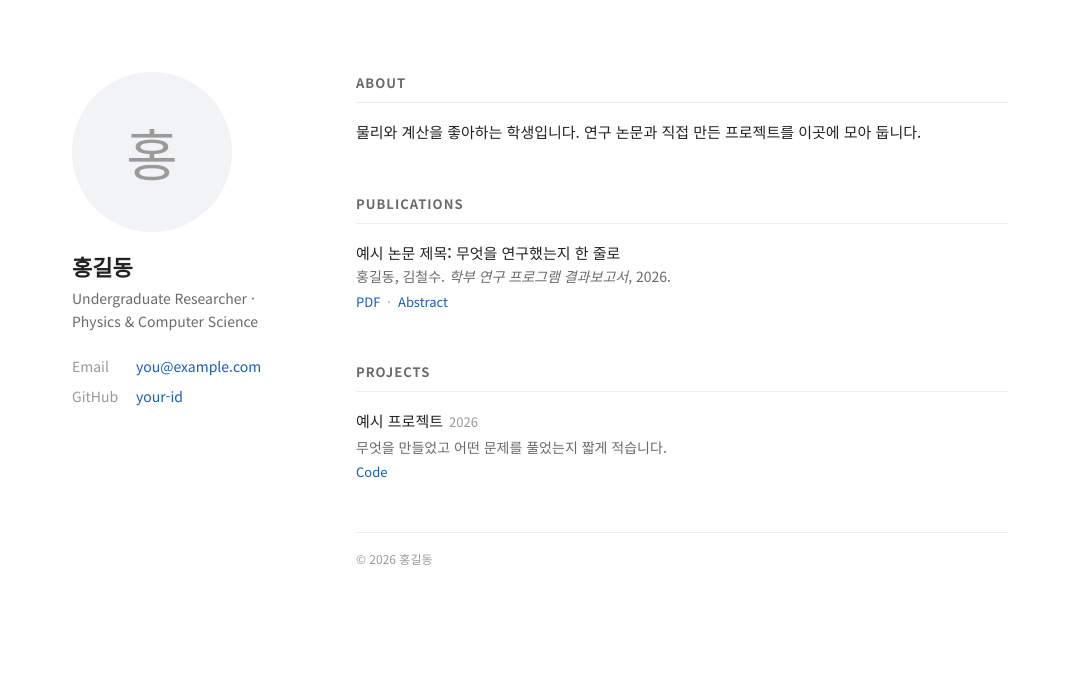
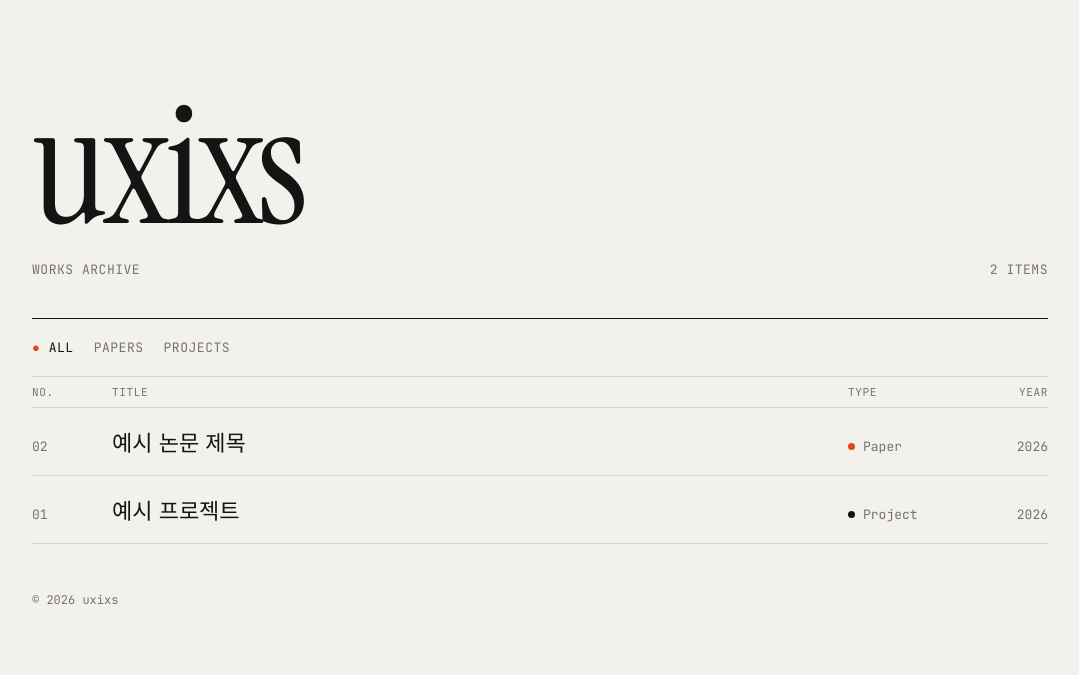
Before and after one commit to uxixs/uxixs.github.io, a plain HTML site: page index.html in a window 1280 px wide. Shown: the whole page, without its empty margins (100-1179 px from the left). Drawn offline with Linux system fonts and the light colour scheme.

Commit message:
Rebuild as works-only archive page
Drop the personal profile. Single works list (papers and projects)
as a numbered index with type filter and expandable details.

Co-Authored-By: Claude Opus 5.5 <noreply@anthropic.com>

```diff
--- a/data.js
+++ b/data.js
@@ -1,44 +1,39 @@
 // =============================================================
 //  이 파일만 고치면 사이트 내용이 바뀝니다.
-//  논문 추가:   papers 배열에 { ... } 한 덩어리 추가 + PDF를 papers/ 폴더에 넣기
-//  작업물 추가: projects 배열에 { ... } 한 덩어리 추가 + 썸네일을 images/ 폴더에 넣기
-//  쓰지 않는 항목(link, code 등)은 지우거나 "" 로 두면 버튼이 안 보입니다.
+//
+//  새 작업 추가: works 배열 맨 위에 { ... } 한 덩어리를 복사해서 붙이고 내용 수정
+//    type   : "paper" (논문/글) 또는 "project" (만든 것)
+//    file   : PDF 등 파일 → papers/ 폴더에 넣고 경로 적기
+//    image  : 미리보기 이미지 → images/ 폴더에 넣고 경로 적기
+//    link / code : 외부 주소, 코드 저장소
+//  쓰지 않는 항목은 "" 로 두면 화면에 안 나옵니다.
 // =============================================================
 
 window.SITE = {
-  name: "홍길동",
-  role: "Undergraduate Researcher · Physics & Computer Science",
-  bio: "물리와 계산을 좋아하는 학생입니다. 연구 논문과 직접 만든 프로젝트를 이곳에 모아 둡니다.",
-  photo: "",                       // 예: "images/me.jpg" (비우면 이니셜 표시)
-  links: {
-    email: "you@example.com",
-    github: "https://github.com/your-id",
-    scholar: "",                   // Google Scholar 주소
-    cv: ""                         // 예: "papers/cv.pdf"
-  },
+  title: "uxixs",
+  subtitle: "Works archive",
 
-  papers: [
+  works: [
     {
-      title: "예시 논문 제목: 무엇을 연구했는지 한 줄로",
-      authors: "홍길동, 김철수",
-      venue: "학부 연구 프로그램 결과보고서",
+      type: "paper",
+      title: "예시 논문 제목",
       year: 2026,
-      abstract: "논문 요약을 두세 문장으로 적습니다. 'Abstract'를 누르면 펼쳐집니다.",
-      pdf: "papers/example.pdf",   // papers/ 폴더에 넣은 PDF 파일 이름
-      link: "",                    // arXiv, 학회 페이지 등 외부 링크
-      code: "",                    // 관련 코드 저장소
+      description: "무엇을 연구했는지 두세 문장으로 적습니다.",
+      file: "papers/example.pdf",
+      link: "",
+      code: "",
+      image: "",
       tags: ["Physics", "Simulation"]
-    }
-  ],
-
-  projects: [
+    },
     {
+      type: "project",
       title: "예시 프로젝트",
+      year: 2026,
       description: "무엇을 만들었고 어떤 문제를 풀었는지 짧게 적습니다.",
-      image: "",                   // 예: "images/project1.png" (비우면 기본 색 블록)
-      year: 2026,
-      demo: "",                    // 실행해 볼 수 있는 주소
-      code: "https://github.com/your-id/project",
+      file: "",
+      link: "",
+      code: "https://github.com/uxixs",
+      image: "",
       tags: ["Python", "Web"]
     }
   ]
--- a/index.html
+++ b/index.html
@@ -3,40 +3,28 @@
 <head>
   <meta charset="utf-8">
   <meta name="viewport" content="width=device-width, initial-scale=1">
-  <title>Portfolio</title>
-  <meta name="description" content="Papers and projects">
+  <title>Works</title>
+  <meta name="description" content="Works archive">
   <link rel="preconnect" href="https://fonts.googleapis.com">
   <link rel="preconnect" href="https://fonts.gstatic.com" crossorigin>
-  <link href="https://fonts.googleapis.com/css2?family=Noto+Sans+KR:wght@400;500;700&display=swap" rel="stylesheet">
+  <link href="https://fonts.googleapis.com/css2?family=Instrument+Serif:ital@0;1&family=JetBrains+Mono:wght@400;500&family=Noto+Sans+KR:wght@400;500;700&display=swap" rel="stylesheet">
   <link rel="stylesheet" href="style.css">
 </head>
 <body>
-  <div class="layout">
-    <aside class="profile">
-      <div class="avatar" id="avatar"></div>
-      <h1 id="name"></h1>
-      <p class="role" id="role"></p>
-      <ul class="links" id="links"></ul>
-    </aside>
+  <div class="page">
+    <header class="masthead">
+      <h1 id="title"></h1>
+      <p class="sub"><span id="subtitle"></span><span class="count" id="count"></span></p>
+    </header>
 
-    <main class="content">
-      <section id="about">
-        <h2>About</h2>
-        <p id="bio"></p>
-      </section>
+    <nav class="filters" id="filters" aria-label="종류별 보기"></nav>
 
-      <section id="papers">
-        <h2>Publications</h2>
-        <ul class="pubs" id="paper-list"></ul>
-      </section>
+    <div class="index-head" aria-hidden="true">
+      <span>No.</span><span>Title</span><span>Type</span><span>Year</span>
+    </div>
+    <ol class="works" id="works"></ol>
 
-      <section id="projects">
-        <h2>Projects</h2>
-        <ul class="projects" id="project-list"></ul>
-      </section>
-
-      <footer class="foot" id="foot"></footer>
-    </main>
+    <footer class="foot" id="foot"></footer>
   </div>
 
   <script src="data.js"></script>
--- a/main.js
+++ b/main.js
@@ -1,65 +1,72 @@
 (function () {
   const S = window.SITE || {};
-  const L = S.links || {};
   const $ = (id) => document.getElementById(id);
   const esc = (s) => String(s ?? "").replace(/[&<>"']/g, (c) =>
     ({ "&": "&amp;", "<": "&lt;", ">": "&gt;", '"': "&quot;", "'": "&#39;" }[c]));
-  const a = (href, label) => `<a href="${esc(href)}" target="_blank" rel="noopener">${label}</a>`;
-  const byYear = (list) => [...(list || [])].sort((x, y) => (y.year || 0) - (x.year || 0));
+  const TYPE_LABEL = { paper: "Paper", project: "Project" };
+  const hasKorean = (s) => /[가-힣]/.test(s || "");
 
-  // ---- profile ----
-  document.title = S.name || "Portfolio";
-  $("name").textContent = S.name || "";
-  $("role").textContent = S.role || "";
-  $("bio").textContent = S.bio || "";
-  const av = $("avatar");
-  if (S.photo) av.style.backgroundImage = `url("${S.photo}")`;
-  else av.textContent = (S.name || "?").trim().charAt(0);
+  const works = [...(S.works || [])].sort((a, b) => (b.year || 0) - (a.year || 0));
+  const types = [...new Set(works.map((w) => w.type).filter(Boolean))];
+  let filter = "all";
 
-  const links = [
-    L.email && ["Email", `mailto:${L.email}`, L.email],
-    L.github && ["GitHub", L.github, L.github.replace(/^https?:\/\/(www\.)?github\.com\//, "")],
-    L.scholar && ["Scholar", L.scholar, "Google Scholar"],
-    L.cv && ["CV", L.cv, "PDF"],
-  ].filter(Boolean);
-  $("links").innerHTML = links
-    .map(([k, href, label]) => `<li><span class="k">${k}</span>${a(href, esc(label))}</li>`)
-    .join("");
+  document.title = S.title || "Works";
+  $("title").textContent = S.title || "Works";
+  $("subtitle").textContent = S.subtitle || "";
+  $("foot").textContent = `© ${new Date().getFullYear()} ${S.title || ""}`;
 
-  // ---- publications ----
-  const papers = byYear(S.papers);
-  $("paper-list").innerHTML = papers.length ? papers.map((p, i) => {
-    const btns = [
-      p.pdf && a(p.pdf, "PDF"),
-      p.abstract && `<button data-abs="${i}">Abstract</button>`,
-      p.link && a(p.link, "Link"),
-      p.code && a(p.code, "Code"),
-    ].filter(Boolean).join("");
-    return `<li>
-      <div class="pub-title">${esc(p.title)}</div>
-      <div class="pub-meta">${esc(p.authors)}${p.venue ? `. <em>${esc(p.venue)}</em>` : ""}${p.year ? `, ${esc(p.year)}` : ""}.</div>
-      ${btns ? `<div class="pub-links">${btns}</div>` : ""}
-      ${p.abstract ? `<p class="abstract" id="abs-${i}">${esc(p.abstract)}</p>` : ""}
-    </li>`;
-  }).join("") : `<li class="empty">준비 중입니다.</li>`;
-  $("paper-list").addEventListener("click", (e) => {
-    const b = e.target.closest("[data-abs]");
-    if (b) $("abs-" + b.dataset.abs).classList.toggle("open");
+  function renderFilters() {
+    const opts = [["all", "All"], ...types.map((t) => [t, (TYPE_LABEL[t] || t) + "s"])];
+    $("filters").innerHTML = types.length > 1
+      ? opts.map(([k, label]) => `<button data-f="${esc(k)}" class="${k === filter ? "active" : ""}">${esc(label)}</button>`).join("")
+      : "";
+  }
+
+  function renderWorks() {
+    const list = filter === "all" ? works : works.filter((w) => w.type === filter);
+    $("count").textContent = `${list.length} ${list.length === 1 ? "item" : "items"}`;
+    if (!list.length) { $("works").innerHTML = `<li class="empty">Nothing here yet.</li>`; return; }
+
+    $("works").innerHTML = list.map((w, i) => {
+      const no = String(list.length - i).padStart(2, "0");
+      const links = [
+        w.file && [w.file, w.type === "paper" ? "PDF" : "File"],
+        w.link && [w.link, "Open"],
+        w.code && [w.code, "Code"],
+      ].filter(Boolean);
+      return `<li>
+        <button class="row" aria-expanded="false">
+          <span class="no">${no}</span>
+          <span class="ttl${hasKorean(w.title) ? " ko" : ""}">${esc(w.title)}</span>
+          <span class="type ${esc(w.type)}">${esc(TYPE_LABEL[w.type] || w.type || "")}</span>
+          <span class="yr">${esc(w.year || "")}</span>
+        </button>
+        <div class="detail">
+          <div class="body">
+            ${w.description ? `<p>${esc(w.description)}</p>` : ""}
+            ${w.tags && w.tags.length ? `<div class="tags">${w.tags.map((t) => "#" + esc(t)).join("  ")}</div>` : ""}
+            ${links.length ? `<div class="actions">${links.map(([h, l]) => `<a href="${esc(h)}" target="_blank" rel="noopener">${l}</a>`).join("")}</div>` : ""}
+          </div>
+          ${w.image ? `<div class="img" style="background-image:url('${esc(w.image)}')"></div>` : ""}
+        </div>
+      </li>`;
+    }).join("");
+  }
+
+  $("filters").addEventListener("click", (e) => {
+    const b = e.target.closest("[data-f]");
+    if (!b) return;
+    filter = b.dataset.f;
+    renderFilters(); renderWorks();
+  });
+  $("works").addEventListener("click", (e) => {
+    const row = e.target.closest(".row");
+    if (!row) return;
+    const li = row.parentElement;
+    const open = li.classList.toggle("open");
+    row.setAttribute("aria-expanded", open);
   });
 
-  // ---- projects ----
-  const projects = byYear(S.projects);
-  $("project-list").innerHTML = projects.length ? projects.map((p) => {
-    const btns = [p.demo && a(p.demo, "Demo"), p.code && a(p.code, "Code")].filter(Boolean).join("");
-    return `<li>
-      ${p.image ? `<div class="thumb" style="background-image:url('${esc(p.image)}')"></div>` : ""}
-      <div>
-        <span class="proj-title">${esc(p.title)}</span>${p.year ? `<span class="proj-year">${esc(p.year)}</span>` : ""}
-        <p class="proj-desc">${esc(p.description)}</p>
-        ${btns ? `<div class="pub-links">${btns}</div>` : ""}
-      </div>
-    </li>`;
-  }).join("") : `<li class="empty">준비 중입니다.</li>`;
-
-  $("foot").textContent = `© ${new Date().getFullYear()} ${S.name || ""}`;
+  renderFilters();
+  renderWorks();
 })();
--- a/style.css
+++ b/style.css
@@ -1,32 +1,31 @@
 :root {
-  --bg: #ffffff;
-  --text: #222222;
-  --muted: #6a6a6a;
-  --faint: #9a9a9a;
-  --line: #ececec;
-  --link: #1a5fb4;
-  --avatar-bg: #f1f3f5;
-  --sans: "Noto Sans KR", -apple-system, BlinkMacSystemFont, "Segoe UI", sans-serif;
+  --bg: #f3f1ec;
+  --text: #141414;
+  --muted: #77736b;
+  --line: #d8d4cb;
+  --hover: #e9e6df;
+  --accent: #e2471b;
+  --display: "Instrument Serif", "Times New Roman", serif;
+  --mono: "JetBrains Mono", ui-monospace, monospace;
+  --sans: "Noto Sans KR", -apple-system, "Segoe UI", sans-serif;
 }
 @media (prefers-color-scheme: dark) {
   :root:not([data-theme="light"]) {
-    --bg: #161718;
-    --text: #e6e6e6;
-    --muted: #a3a3a3;
-    --faint: #7a7a7a;
-    --line: #2a2b2d;
-    --link: #7fb0ff;
-    --avatar-bg: #222426;
+    --bg: #121212;
+    --text: #eceae4;
+    --muted: #8d8a83;
+    --line: #2c2b29;
+    --hover: #1b1b1a;
+    --accent: #ff6a3d;
   }
 }
 :root[data-theme="dark"] {
-  --bg: #161718;
-  --text: #e6e6e6;
-  --muted: #a3a3a3;
-  --faint: #7a7a7a;
-  --line: #2a2b2d;
-  --link: #7fb0ff;
-  --avatar-bg: #222426;
+  --bg: #121212;
+  --text: #eceae4;
+  --muted: #8d8a83;
+  --line: #2c2b29;
+  --hover: #1b1b1a;
+  --accent: #ff6a3d;
 }
 
 * { box-sizing: border-box; }
@@ -34,82 +33,99 @@ body {
   margin: 0;
   background: var(--bg);
   color: var(--text);
-  font: 15px/1.7 var(--sans);
+  font: 15px/1.6 var(--sans);
   -webkit-font-smoothing: antialiased;
 }
-a { color: var(--link); text-decoration: none; }
-a:hover { text-decoration: underline; }
+a { color: inherit; }
+::selection { background: var(--accent); color: var(--bg); }
 
-/* two columns */
-.layout {
-  max-width: 1000px;
-  margin: 0 auto;
-  padding: 72px 32px;
-  display: grid;
-  grid-template-columns: 220px 1fr;
-  gap: 64px;
+.page { max-width: 1080px; margin: 0 auto; padding: 0 32px; }
+
+/* masthead */
+.masthead { padding: 96px 0 40px; border-bottom: 1px solid var(--text); }
+.masthead h1 {
+  font: 400 clamp(64px, 13vw, 168px)/.85 var(--display);
+  letter-spacing: -0.02em;
+  margin: 0;
+}
+.sub {
+  display: flex; justify-content: space-between; align-items: baseline;
+  margin: 24px 0 0; font: 13px var(--mono); color: var(--muted); text-transform: uppercase; letter-spacing: .04em;
 }
 
-/* left: profile */
-.profile { position: sticky; top: 72px; align-self: start; }
-.avatar {
-  width: 160px; height: 160px; border-radius: 50%;
-  background: var(--avatar-bg) center/cover no-repeat;
-  display: grid; place-items: center;
-  font-size: 56px; font-weight: 500; color: var(--faint);
-  margin-bottom: 20px;
+/* filters */
+.filters { display: flex; gap: 20px; padding: 20px 0; font: 13px var(--mono); }
+.filters button {
+  font: inherit; background: none; border: 0; padding: 0; cursor: pointer;
+  color: var(--muted); text-transform: uppercase; letter-spacing: .04em;
 }
-.profile h1 { font-size: 22px; font-weight: 700; margin: 0; line-height: 1.3; }
-.role { color: var(--muted); font-size: 14px; margin: 6px 0 18px; }
-.links { list-style: none; padding: 0; margin: 0; font-size: 14px; }
-.links li { padding: 3px 0; }
-.links .k { display: inline-block; width: 64px; color: var(--faint); }
+.filters button:hover { color: var(--text); }
+.filters button.active { color: var(--text); }
+.filters button.active::before { content: "● "; color: var(--accent); }
 
-/* right: content */
-section { margin-bottom: 48px; }
-h2 {
-  font-size: 13px; font-weight: 700; letter-spacing: .08em; text-transform: uppercase;
-  color: var(--muted); margin: 0 0 16px; padding-bottom: 8px; border-bottom: 1px solid var(--line);
+/* index table */
+.index-head, .row {
+  display: grid;
+  grid-template-columns: 64px 1fr 120px 64px;
+  gap: 16px;
+  align-items: baseline;
 }
-#about p { margin: 0; }
+.index-head {
+  font: 11px var(--mono); color: var(--muted); text-transform: uppercase; letter-spacing: .06em;
+  padding: 8px 0; border-top: 1px solid var(--line); border-bottom: 1px solid var(--line);
+}
+.index-head span:last-child, .row .yr { text-align: right; }
 
-/* publications */
-.pubs, .projects { list-style: none; margin: 0; padding: 0; }
-.pubs li { margin-bottom: 22px; }
-.pub-title { font-weight: 500; }
-.pub-meta { color: var(--muted); font-size: 14px; }
-.pub-meta em { font-style: italic; }
-.pub-links { font-size: 13px; margin-top: 2px; }
-.pub-links a, .pub-links button {
-  font: inherit; color: var(--link); background: none; border: 0; padding: 0; cursor: pointer;
+.works { list-style: none; margin: 0; padding: 0; }
+.works li { border-bottom: 1px solid var(--line); }
+.row {
+  width: 100%; padding: 20px 0; cursor: pointer;
+  background: none; border: 0; color: inherit; text-align: left; font: inherit;
+  transition: background .15s, padding .15s;
 }
-.pub-links button:hover { text-decoration: underline; }
-.pub-links > * + *::before { content: "·"; color: var(--faint); margin: 0 7px; display: inline-block; }
-.abstract {
-  display: none; margin: 8px 0 0; font-size: 14px; color: var(--muted);
-  padding-left: 12px; border-left: 2px solid var(--line);
+.row:hover { background: var(--hover); padding-left: 8px; padding-right: 8px; }
+.row .no, .row .type, .row .yr { font: 13px var(--mono); color: var(--muted); }
+.row .ttl { font: 400 clamp(22px, 3vw, 30px)/1.2 var(--display); }
+.row .ttl.ko { font-family: var(--sans); font-weight: 500; font-size: clamp(18px, 2.4vw, 22px); }
+.row:hover .ttl { color: var(--accent); }
+.row .type::before { content: ""; display: inline-block; width: 7px; height: 7px; border-radius: 50%; margin-right: 8px; background: var(--muted); vertical-align: 1px; }
+.row .type.paper::before { background: var(--accent); }
+.row .type.project::before { background: var(--text); }
+
+/* expanded detail */
+.detail {
+  display: none;
+  grid-template-columns: 64px 1fr 1fr;
+  gap: 16px;
+  padding: 0 0 28px;
 }
-.abstract.open { display: block; }
+li.open .detail { display: grid; }
+li.open .row .ttl { color: var(--accent); }
+.detail .body { grid-column: 2; max-width: 52ch; }
+.detail .body p { margin: 0 0 16px; color: var(--text); }
+.detail .img { grid-column: 3; aspect-ratio: 4/3; background: var(--hover) center/cover no-repeat; border: 1px solid var(--line); }
+.tags { font: 12px var(--mono); color: var(--muted); margin-bottom: 16px; }
+.actions { display: flex; flex-wrap: wrap; gap: 8px; }
+.actions a {
+  font: 12px var(--mono); text-transform: uppercase; letter-spacing: .04em; text-decoration: none;
+  padding: 7px 12px; border: 1px solid var(--text); border-radius: 999px;
+}
+.actions a:hover { background: var(--text); color: var(--bg); }
+.actions a::after { content: " ↗"; }
 
-/* projects */
-.projects li { display: flex; gap: 16px; margin-bottom: 22px; align-items: flex-start; }
-.thumb {
-  flex: none; width: 120px; aspect-ratio: 4/3; border-radius: 4px;
-  background: var(--avatar-bg) center/cover no-repeat; border: 1px solid var(--line);
+.empty { padding: 40px 0; color: var(--muted); font: 13px var(--mono); }
+.foot { padding: 48px 0 64px; font: 12px var(--mono); color: var(--muted); }
+
+/* mobile */
+@media (max-width: 680px) {
+  .page { padding: 0 16px; }
+  .masthead { padding-top: 56px; }
+  .index-head { display: none; }
+  .row { grid-template-columns: 36px 1fr auto; row-gap: 2px; }
+  .row .type { grid-column: 2; grid-row: 2; }
+  .row .yr { grid-column: 3; grid-row: 1; }
+  .row:hover { padding-left: 0; padding-right: 0; }
+  .detail { grid-template-columns: 36px 1fr; }
+  .detail .img { grid-column: 2; grid-row: 1; }
+  .detail .body { grid-column: 2; }
 }
-.proj-title { font-weight: 500; }
-.proj-year { color: var(--faint); font-size: 13px; margin-left: 6px; }
-.proj-desc { color: var(--muted); font-size: 14px; margin: 2px 0 0; }
-
-.empty { color: var(--faint); font-size: 14px; }
-.foot { color: var(--faint); font-size: 12px; padding-top: 16px; border-top: 1px solid var(--line); }
-
-/* mobile: stack */
-@media (max-width: 760px) {
-  .layout { grid-template-columns: 1fr; gap: 32px; padding: 40px 16px; }
-  .profile { position: static; text-align: center; }
-  .avatar { width: 112px; height: 112px; font-size: 40px; margin: 0 auto 16px; }
-  .links { display: flex; flex-wrap: wrap; justify-content: center; gap: 4px 16px; }
-  .links .k { display: none; }
-  .thumb { width: 88px; }
-}
```
Also changed, not shown: 1 other file.
